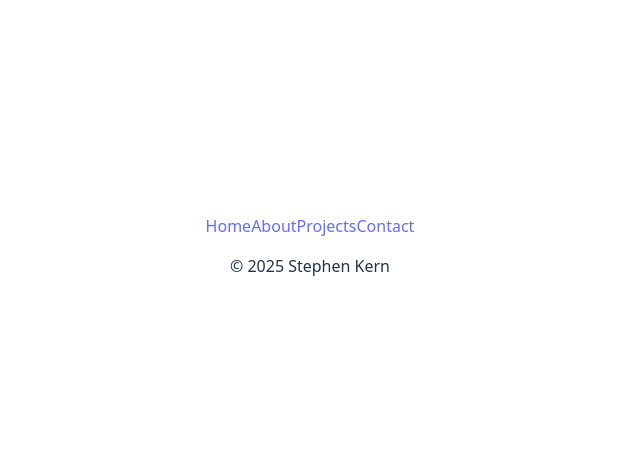
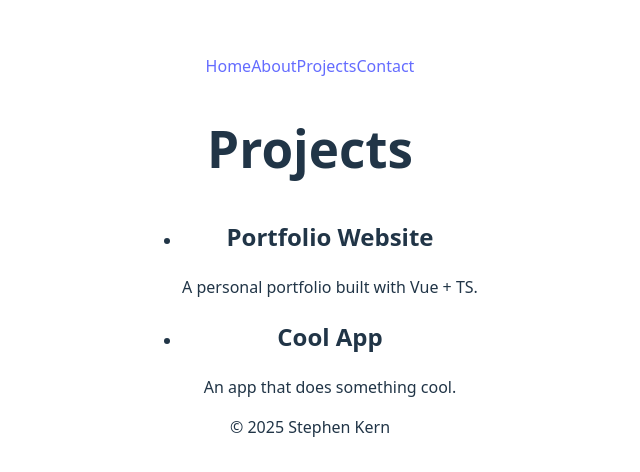
Before and after one commit to stephen-kern/vue-portfolio, a Vue app: page /projects in a window 1280 px wide. Shown: the part 146-618 px from the top of the page, without its empty margins (330-970 px from the left). Built offline with nearby package versions, Linux system fonts and the light colour scheme.

Commit message:
Projects page structure

```diff
--- /dev/null
+++ b/src/views/Projects.vue
@@ -0,0 +1,28 @@
+<script setup lang="ts">
+interface Project {
+  id: number;
+  title: string;
+  description: string;
+}
+
+const projects: Project[] = [
+  {
+    id: 1,
+    title: "Portfolio Website",
+    description: "A personal portfolio built with Vue + TS.",
+  },
+  { id: 2, title: "Cool App", description: "An app that does something cool." },
+];
+</script>
+
+<template>
+  <section>
+    <h1>Projects</h1>
+    <ul>
+      <li v-for="project in projects" :key="project.id">
+        <h2>{{ project.title }}</h2>
+        <p>{{ project.description }}</p>
+      </li>
+    </ul>
+  </section>
+</template>
```
Also changed, not shown: src/router/index.ts (+5 -5 lines).
